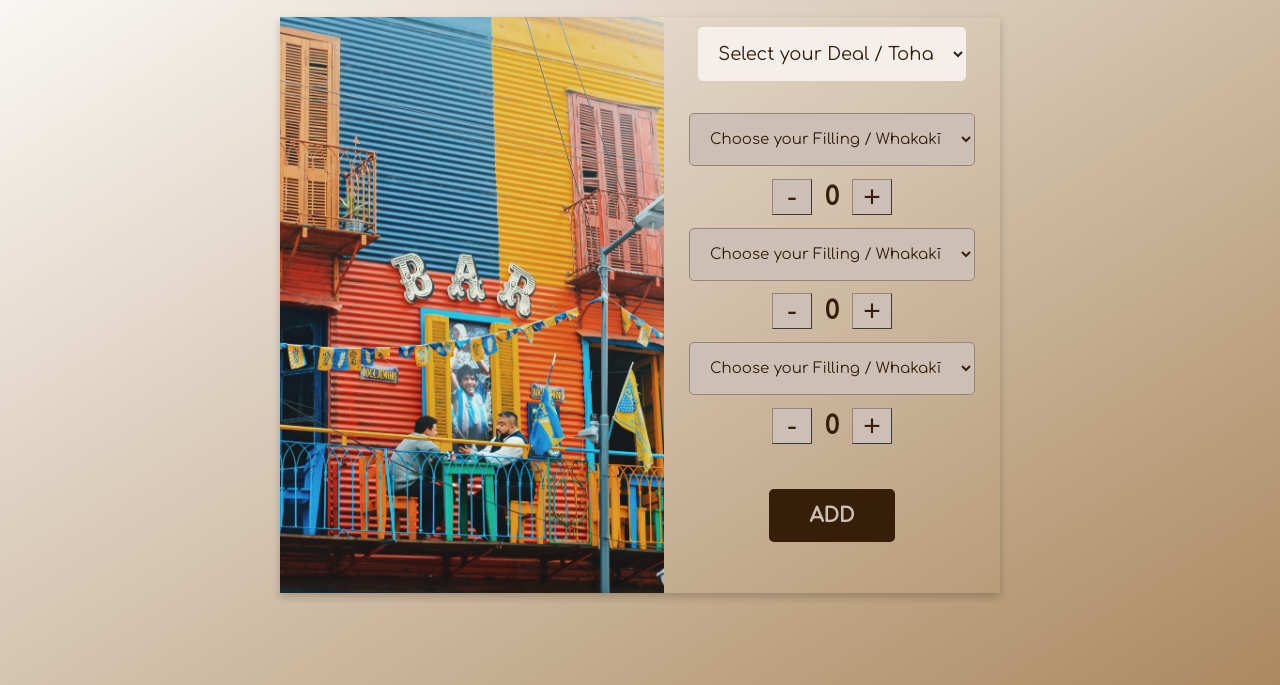
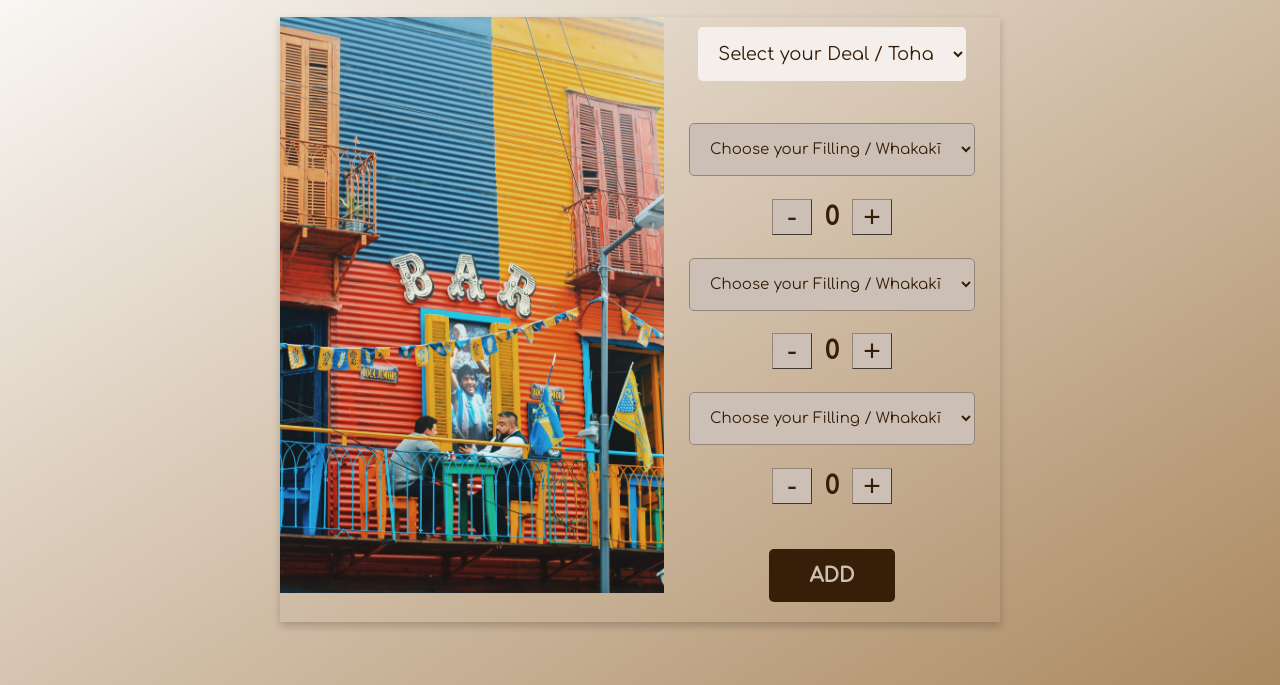
Before and after one commit to paulavaschetto/Assessment-Mod1, a plain HTML site: page html.html/pages/deals.html in a window 1280 px wide. Shown: the part 115-800 px from the top of the page. Drawn offline with Linux system fonts and the light colour scheme; a web font is replaced by a local one.

```diff
--- a/css/style.scss
+++ b/css/style.scss
@@ -446,7 +446,7 @@ body {
               background-color: #CCC0B6;
               color: #371E08;
               padding: 16px;
-              margin: 0px 25px;
+              margin: 10px 25px;
               font-size: 15px;
               border-color:#948578;
               cursor: pointer;
```
Also changed, not shown: html.html/pages/your_bag.html (+3 -3 lines), css/style.css.
